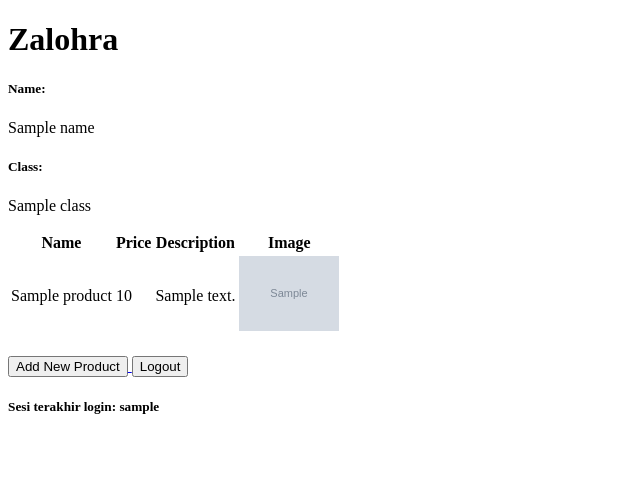
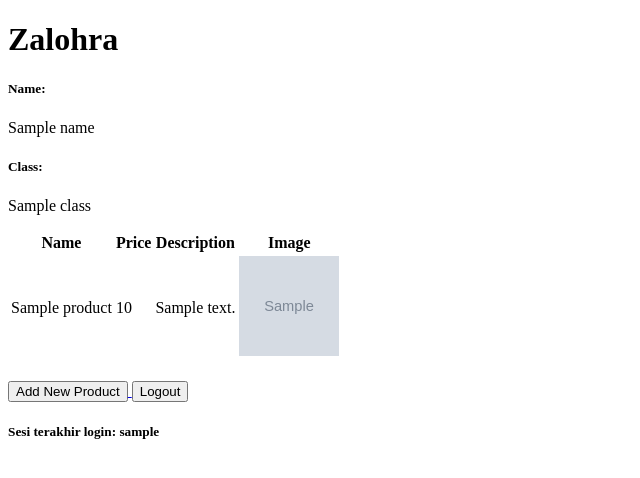
Before and after one commit to rizqyazzahra/Zalohra, a Django app: template main/templates/main.html in a window 1280 px wide. Shown: the top 478 px of the page, without its empty margins (0-640 px from the left). Run offline with Django 5.2, Linux system fonts and the light colour scheme; tables that the repository leaves empty hold one stand-in row (values such as "Sample post"); the template is opened without the code that fills it: values that come from a table or form of the project are taken from there, most other values are stand-ins (such as "Sample title", 1, 10 or a date in 2020); grey boxes marked "Sample" are stand-in pictures.

Commit message:
Update main.html

```diff
--- a/main/templates/main.html
+++ b/main/templates/main.html
@@ -26,7 +26,7 @@
     <td>{{product.name}}</td>
     <td>{{product.price}}</td>
     <td>{{product.description}}</td>
-    <td><img src="{{ product.image }}" alt="{{ product.name }}" style="width: 100px; height: auto;"></td>
+    <td><img src="{{ product.image }}" alt="{{ product.name }}" style="width: 100px; height: 100px;"></td>
   </tr>
   {% endfor %}
 </table>
```
